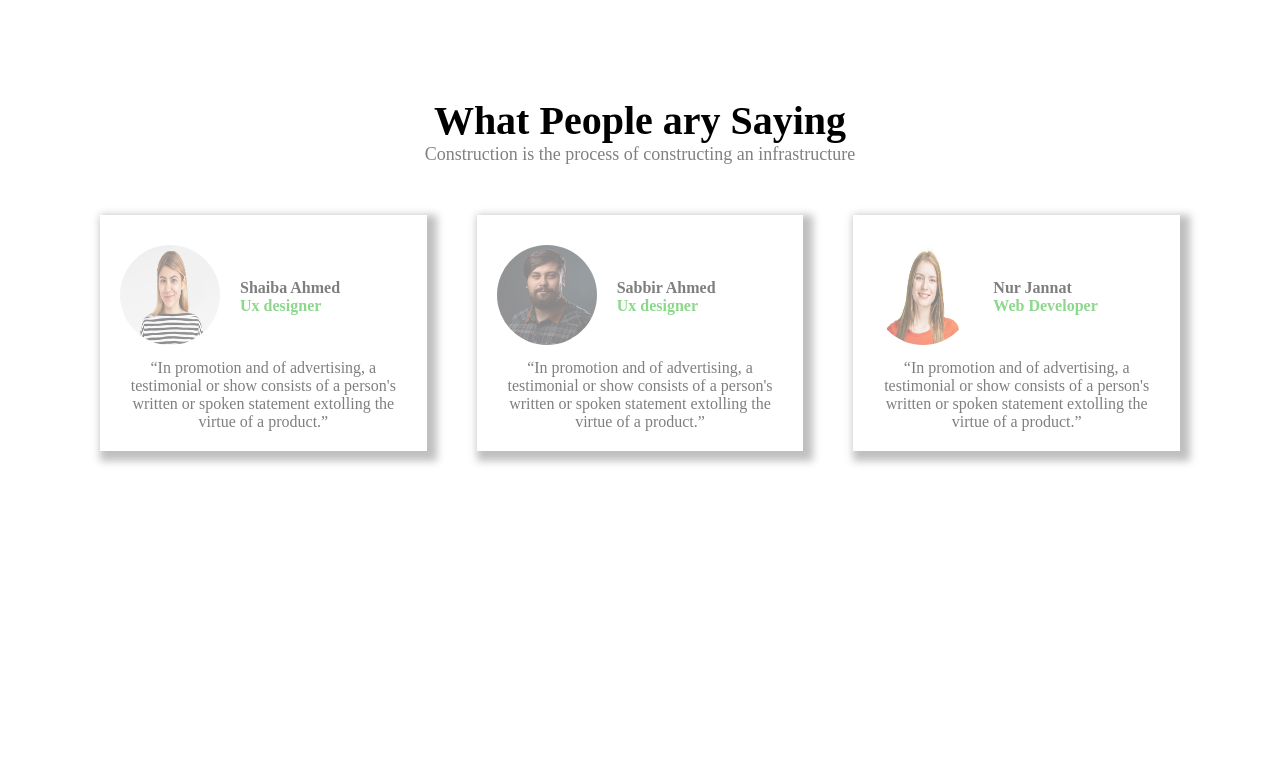
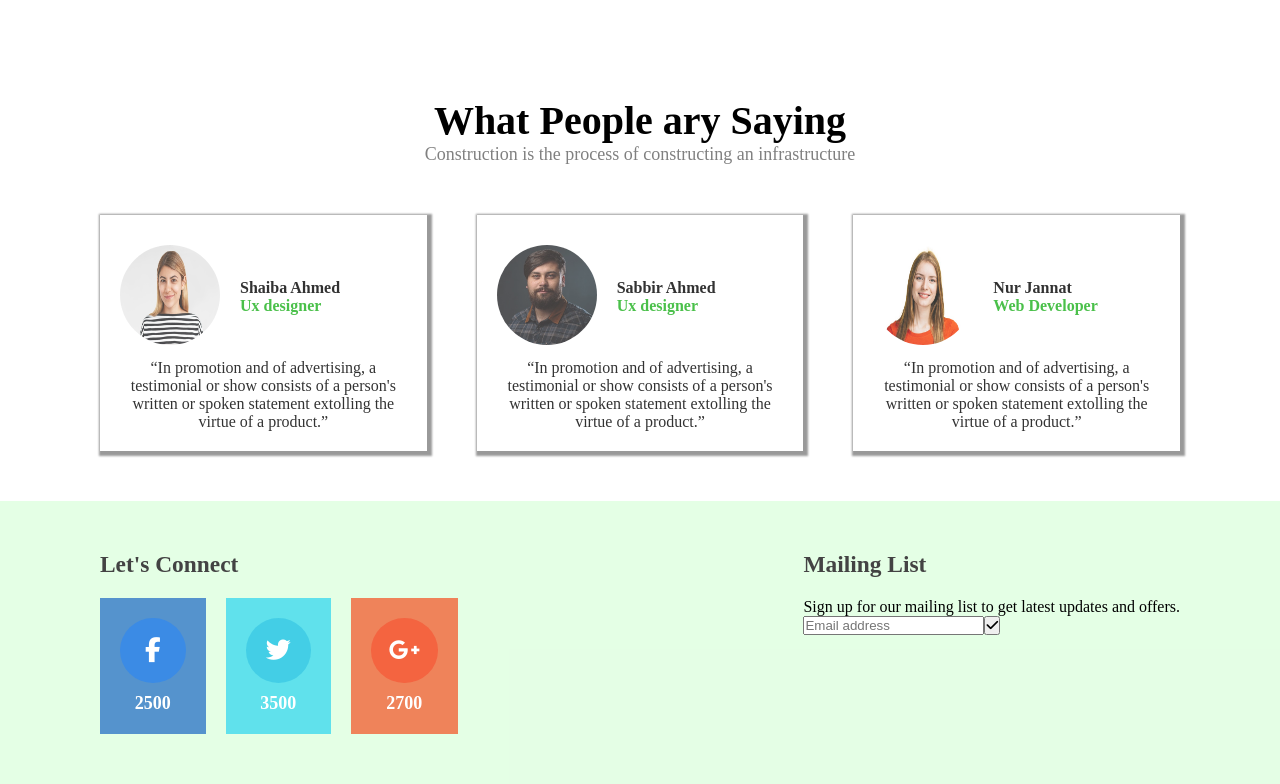
Before and after one commit to Rakib-Hossan/Basic_Construction_Firm, a plain HTML site: page index.html in a window 1280 px wide. Shown: the part 2908-3692 px from the top of the page. Before the commit the page ends 3409 px from the top, so only its background shows below. Drawn offline with Linux system fonts and the light colour scheme.

Commit message:
footer section added

```diff
--- a/index.html
+++ b/index.html
@@ -210,6 +210,43 @@
         </section>
         <!-- review section -->
      </main>
+
+     <!-- footer section -->
+     <footer>
+        <section class="footer-container">
+           <div class="footer">
+            <div class="footer-details">
+                <div class="footerHead">
+                    <h3>Let's Connect</h3>
+                </div>
+                <div class="socialMedia">
+                    <div class="fb">
+                        <i class="fa-brands fa-facebook-f"></i>
+                        <p>2500</p>
+                    </div>
+                    <div class="twitter">
+                        <i class="fa-brands fa-twitter"></i>
+                        <p>3500</p>
+                    </div>
+                    <div class="google">
+                        <i class="fa-brands fa-google-plus-g"></i>
+                        <p>2700</p>
+                    </div>
+                </div>
+            </div>
+            <div class="footer-details">
+                <div class="footerHead">
+                    <h3>Mailing List</h3>
+                </div>
+                <div class="emailContact">
+                    <p>Sign up for our mailing list to get latest updates and offers.</p>
+                    <input type="email" name="email" id="" placeholder="Email address"><button type="submit"><i class="fa-solid fa-check"></i></button>
+                </div>
+            </div>
+           </div>
+        </section>
+     </footer>
+     <!-- footer section -->
      <script src="https://kit.fontawesome.com/705e7af5fb.js" crossorigin="anonymous"></script>
 </body>
 </html>
--- a/style.css
+++ b/style.css
@@ -229,6 +229,10 @@
     font-size: 36px;
     color: #1eb11e;
 }
+.detailsInfo p{
+    font-weight: bold;
+    color:#605e5e;
+}
 /* details section end */
 
 /* reviews section start */
@@ -250,10 +254,10 @@
 }
 
 .review{
-    box-shadow: 5px 5px 8px 5px gray;
+    box-shadow: 2px 2px 2px 3px gray;
     padding:20px;
     margin-top: 50px;
-    opacity: 0.5;
+    opacity: 0.8;
 }
 .review:hover{
     opacity: 1;
@@ -265,7 +269,6 @@
     padding:10px 0px 10px;
     place-items: center;
     text-align: left;
-
 }
 
 
@@ -279,3 +282,66 @@
     font-weight: bold;
 }
 /* reviews section end */
+
+/* footer section start*/
+.footer-container{
+    background-color:#04f90c1b;
+}
+.footer{
+    max-width: 1440px;
+    margin: auto;
+    padding: 50px 100px;
+    display: flex;
+    gap: 50px;
+    justify-content: space-between;
+}
+.footerHead{
+    font-size: 20px;
+    color:#434343;
+    margin-bottom: 20px;
+}
+.socialMedia{
+    display: flex;
+    gap:20px;
+}
+.fb, .twitter,.google{
+    color:white;
+    padding:20px;
+    place-items: center;
+    text-align: center;
+}
+
+.fb i,.twitter i,.google i{
+    border-radius: 50%;
+    font-size: 25px;
+}
+.fb p, .twitter p, .google p{
+    font-size: 18px;
+    margin-top: 10px;
+    font-weight: bold;
+}
+.fb{
+    background-color: #1c68c4b5;
+}
+.fb i{
+    background-color: #3087f0ae;
+    padding: 20px 25px;
+}
+
+.twitter{
+    background-color: #44dbeed2;
+}
+.twitter i{
+    background-color: #3fcce5d9;
+    padding: 20px;
+}
+
+.google{
+    background-color: #f35f32c5;
+}
+.google i{
+    background-color: #f55c3acb;
+    padding: 20px 18px;
+}
+
+/* footer section end */
```
